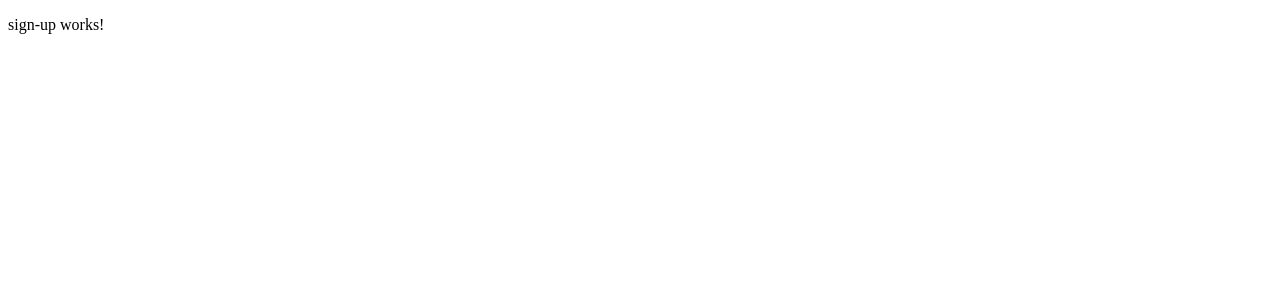
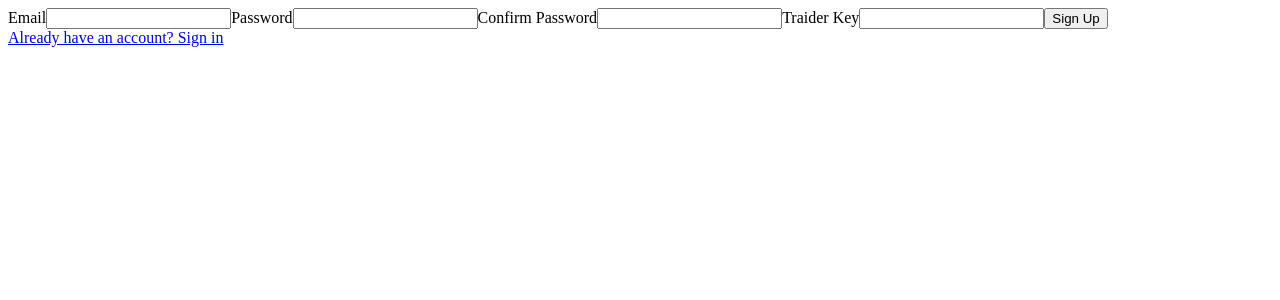
Before and after one commit to Sosa-IQ/PSGTrades, an Angular app: page /signup in a window 1280 px wide. Shown: the top 300 px of the page. Built offline with nearby package versions, Linux system fonts and the light colour scheme.

Commit message:
add signup & signin routing

```diff
--- a/src/app/app.routes.ts
+++ b/src/app/app.routes.ts
@@ -1,7 +1,9 @@
 import { Routes } from '@angular/router';
 import { SignUpComponent } from './sign-up/sign-up.component';
+import { SignInComponent } from './sign-in/sign-in.component';
 
 export const routes: Routes = [
   { path: 'signup', component: SignUpComponent },
   { path: '', redirectTo: '/signup', pathMatch: 'full' },
+  { path: 'signin', component: SignInComponent },
 ];
--- /dev/null
+++ b/src/app/sign-in/sign-in.component.html
@@ -0,0 +1,9 @@
+<form>
+    <label for="email">Email</label>
+    <input for="email" type="text" id="email" name="email" required>
+    <label for="password">Password</label>
+    <input for="password" type="password" id="password" name="password" required>
+    <button mat-flat-button class="sign-in-button">
+        Sign In
+    </button>
+</form>
--- a/src/app/sign-up/sign-up.component.html
+++ b/src/app/sign-up/sign-up.component.html
@@ -1 +1,14 @@
-<p>sign-up works!</p>
+<form>
+    <label for="email">Email</label>
+    <input for="email" type="text" id="email" name="email" required>
+    <label for="password">Password</label>
+    <input for="password" type="password" id="password" name="password" required>
+    <label for="confirm-password">Confirm Password</label>
+    <input for="confirm-password" type="password" id="confirm-password" name="confirm-password" required>
+    <label for="key">Traider Key</label>
+    <input for="key" type="text" id="key" name="key" required>
+    <button mat-flat-button class="sign-up-button">
+        Sign Up
+    </button>
+</form>
+<a routerLink="/signin">Already have an account? Sign in</a>
--- a/src/app/sign-up/sign-up.component.ts
+++ b/src/app/sign-up/sign-up.component.ts
@@ -1,9 +1,10 @@
 import { Component } from '@angular/core';
+import { RouterLink } from '@angular/router';
 
 @Component({
   selector: 'app-sign-up',
   standalone: true,
-  imports: [],
+  imports: [RouterLink],
   templateUrl: './sign-up.component.html',
   styleUrl: './sign-up.component.css'
 })
```
Also changed, not shown: src/app/sign-in/sign-in.component.ts (added, +12 -0 lines), src/app/sign-in/sign-in.component.css (added), 1 other file (tests, documents, lock files or other folders).
